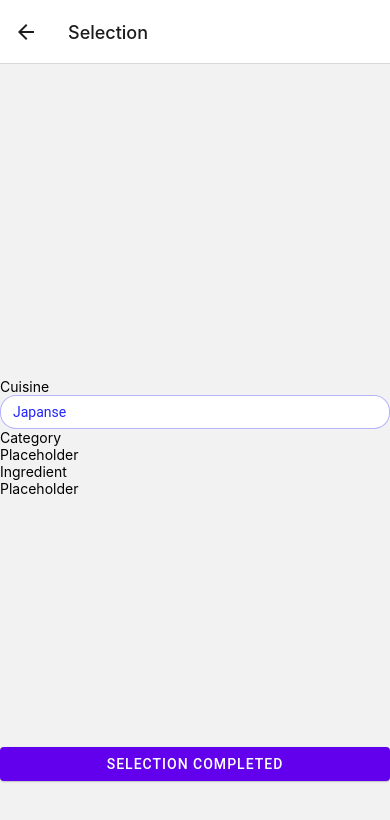
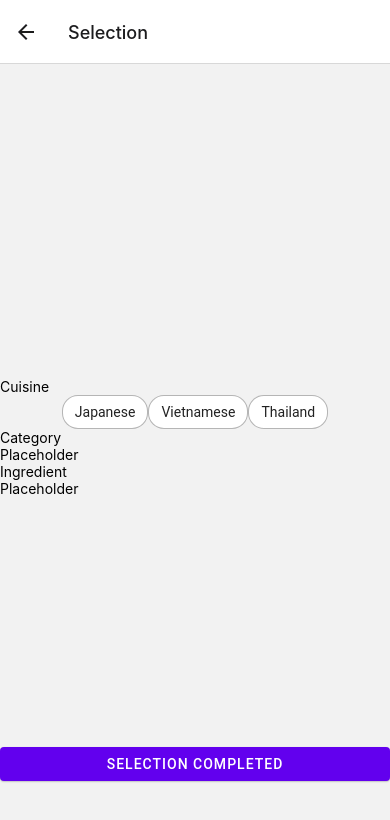
Before and after one commit to hanhqvu/tabekon-react-native, a React Native app: screen /Selection in a window 390 px wide. Shown: the top 820 px of the page. Built offline with nearby package versions, Linux system fonts and the light colour scheme.

Commit message:
feat: add selection and pass to main screen to fetch data

```diff
--- a/routes/MainScreen.js
+++ b/routes/MainScreen.js
@@ -15,16 +15,21 @@ import _ from "underscore";
 const ImageWidth = Math.ceil(Dimensions.get("window").width * 0.8);
 const FullWidth = Dimensions.get("window").width * 0.9;
 
-export default function MainScreen({ navigation }) {
+export default function MainScreen({ route, navigation }) {
+	const { data } = route.params;
+
 	//State
-	const [japanese, setJapanese] = useState([]);
+	const [list, setList] = useState([]);
 	const [chosenIndex, setChosenIndex] = useState([]);
 
 	//Effect
 	useEffect(() => {
 		(async () => {
-			const res = await axios.get("https://tabekon.herokuapp.com/api/japanese");
-			setJapanese(_.shuffle(res.data));
+			const res =
+				data.length === 1 ? await axios.get(
+					`https://tabekon.herokuapp.com/api/${data[0]}`,
+				) : await axios.get("https://tabekon.herokuapp.com/api/multiple");
+			setList(_.shuffle(res.data));
 		})();
 	}, []);
 
@@ -59,7 +64,7 @@ export default function MainScreen({ navigation }) {
 			<Animated.FlatList
 				horizontal={true}
 				keyExtractor={(item) => item.name}
-				data={japanese}
+				data={list}
 				onScroll={Animated.event([
 					{ nativeEvent: { contentOffset: { x: scrollX } } },
 				], { useNativeDriver: true })}
@@ -119,7 +124,7 @@ export default function MainScreen({ navigation }) {
 				style={styles.button}
 				onPress={() =>
 					navigation.navigate("List", {
-						data: japanese.filter((value, index) => chosenIndex.includes(index)),
+						data: list.filter((value, index) => chosenIndex.includes(index)),
 					})}
 			>
 				See list
--- a/routes/SelectionScreen.js
+++ b/routes/SelectionScreen.js
@@ -1,19 +1,46 @@
 import { View, Text, StyleSheet } from "react-native";
 import React, { useState } from "react";
 import { Chip, Button } from "react-native-paper";
+import _ from "underscore";
 
 export default function Selection({ navigation }) {
 	const [selected, setSelected] = useState([]);
 
-	// function toggleSelected() {
-	// 	if
-	// }
+	const chips = {
+		jpn: "Japanese",
+		vn: "Vietnamese",
+		thai: "Thailand",
+	};
+	function toggleSelected(key) {
+		if (selected.includes(key)) {
+			setSelected(selected.filter((value) => value !== key));
+			return;
+		}
+		setSelected([...selected, key]);
+	}
 
 	return (
 		<View style={styles.container}>
-			<View>
-				<Text>Cuisine</Text>
-				<Chip id="japanese-chip" mode="outlined" selectedColor="blue">Japanse</Chip>
+			<Text>Cuisine</Text>
+			<View
+				style={{
+					flexDirection: "row",
+					alignItems: "center",
+					justifyContent: "center",
+				}}
+			>
+				{_.map(chips, (value, index) => {
+					return (
+						<Chip
+							key={index}
+							mode="outlined"
+							selected={selected.includes(index)}
+							onPress={() => toggleSelected(index)}
+						>
+							{value}
+						</Chip>
+					);
+				})}
 			</View>
 			<Text>Category</Text>
 			<Text>Placeholder</Text>
@@ -22,7 +49,11 @@ export default function Selection({ navigation }) {
 			<Button
 				style={{ top: 250 }}
 				mode="contained"
-				onPress={() => navigation.navigate("Main")}
+				onPress={() => {
+					navigation.navigate("Main", {
+						data: selected,
+					});
+				}}
 			>
 				Selection completed
 			</Button>
```
